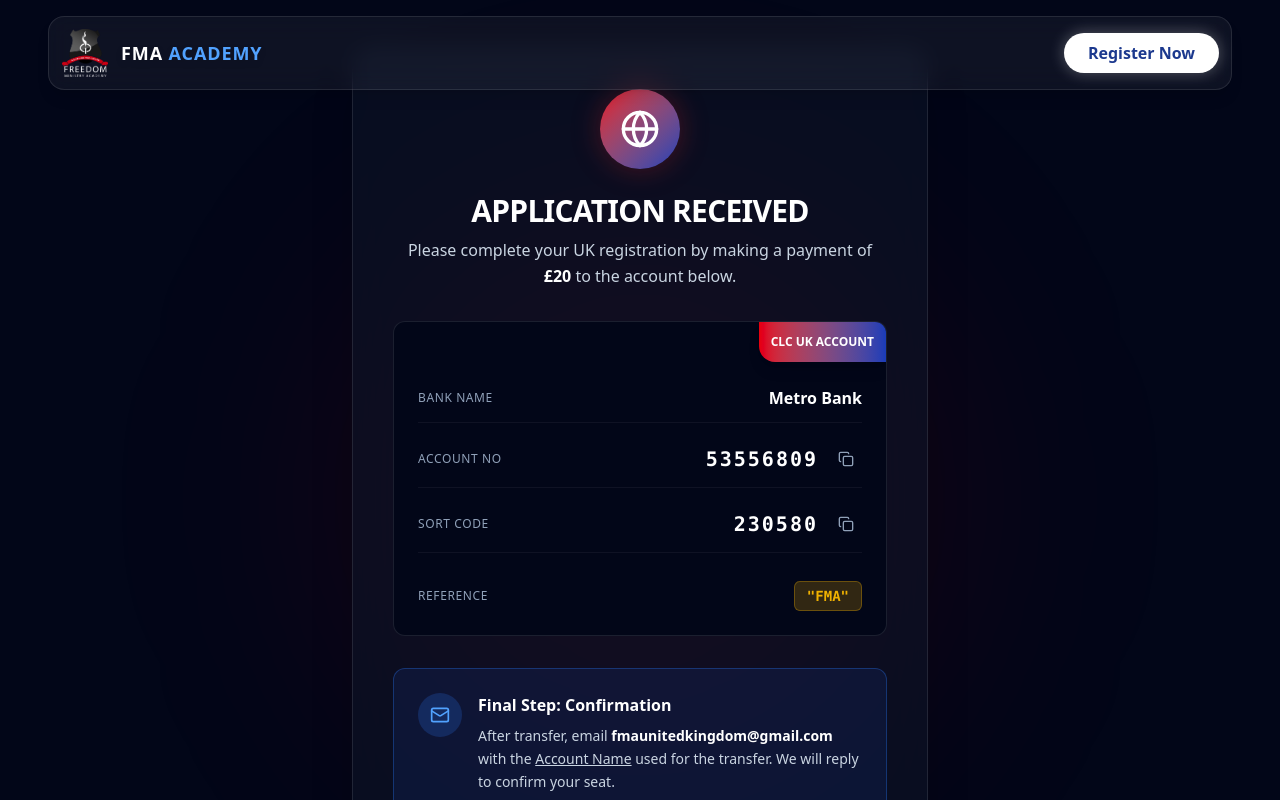
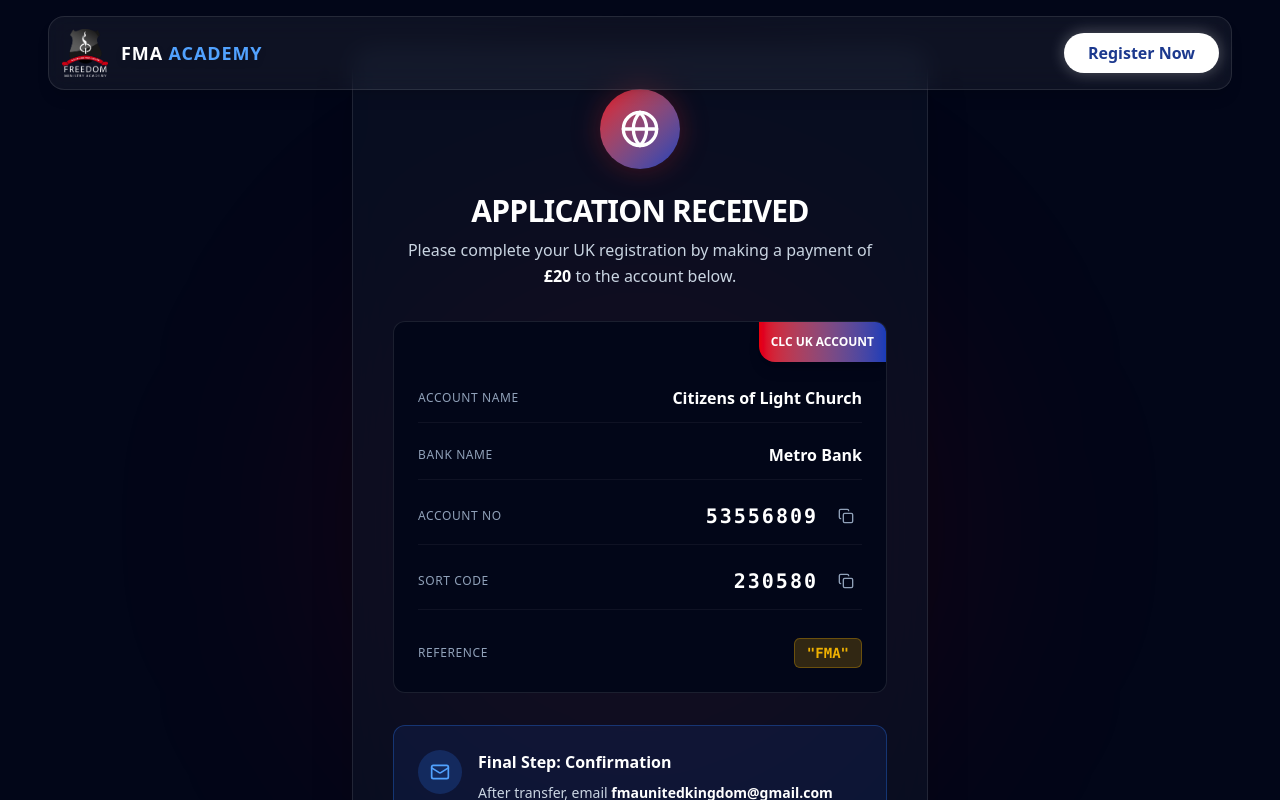
Before and after one commit to asejik/fma-registration, a React (Vite) app: page /uk-success in a window 1280 px wide. Shown: the top 800 px of the page. Built offline with nearby package versions, Linux system fonts and the light colour scheme; no server answers.

Commit message:
add account name

```diff
--- a/src/pages/UKSuccessPage.jsx
+++ b/src/pages/UKSuccessPage.jsx
@@ -6,7 +6,6 @@
 const UKSuccessPage = () => {
   const handleCopy = (text) => {
     navigator.clipboard.writeText(text);
-    // You might want to use a toast notification here instead of alert in production
     // alert("Copied to clipboard!");
   };
 
@@ -33,13 +32,18 @@
           </p>
 
           {/* BANK DETAILS CARD */}
-          {/* FIX: Changed padding from 'p-6' to 'pt-16 pb-6 px-6' to make room for the badge */}
           <div className="bg-slate-950 border border-white/10 rounded-xl pt-16 pb-6 px-6 mb-8 relative group hover:border-blue-500/30 transition-colors overflow-hidden">
             <div className="absolute top-0 right-0 p-3 bg-gradient-to-r from-red-600 to-blue-800 text-white text-xs font-bold rounded-bl-2xl shadow-lg">
               CLC UK ACCOUNT
             </div>
 
             <div className="space-y-5 text-sm">
+              {/* NEW: Account Name */}
+              <div className="flex justify-between items-center border-b border-white/5 pb-3">
+                <span className="text-slate-400 font-medium uppercase tracking-wider text-xs">Account Name</span>
+                <span className="text-white font-bold text-base text-right">Citizens of Light Church</span>
+              </div>
+
               <div className="flex justify-between items-center border-b border-white/5 pb-3">
                 <span className="text-slate-400 font-medium uppercase tracking-wider text-xs">Bank Name</span>
                 <span className="text-white font-bold text-base">Metro Bank</span>
```
